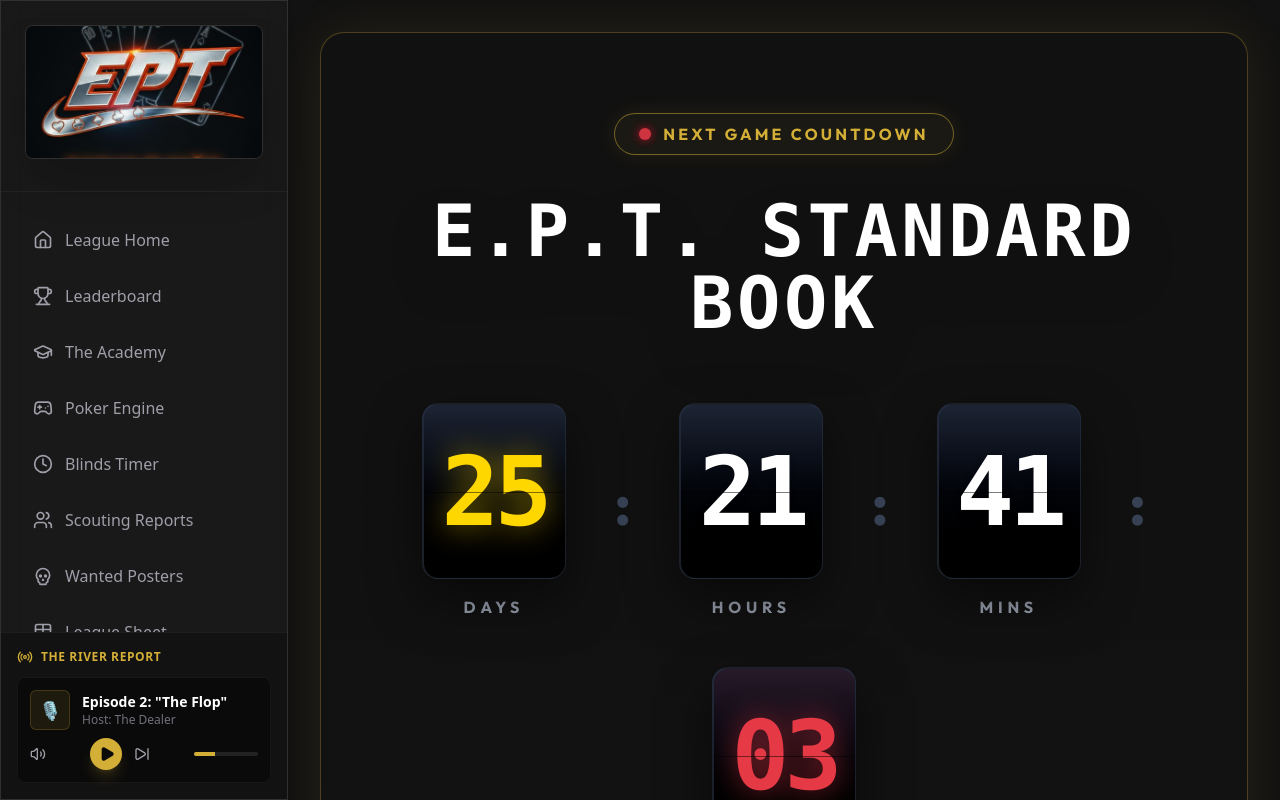
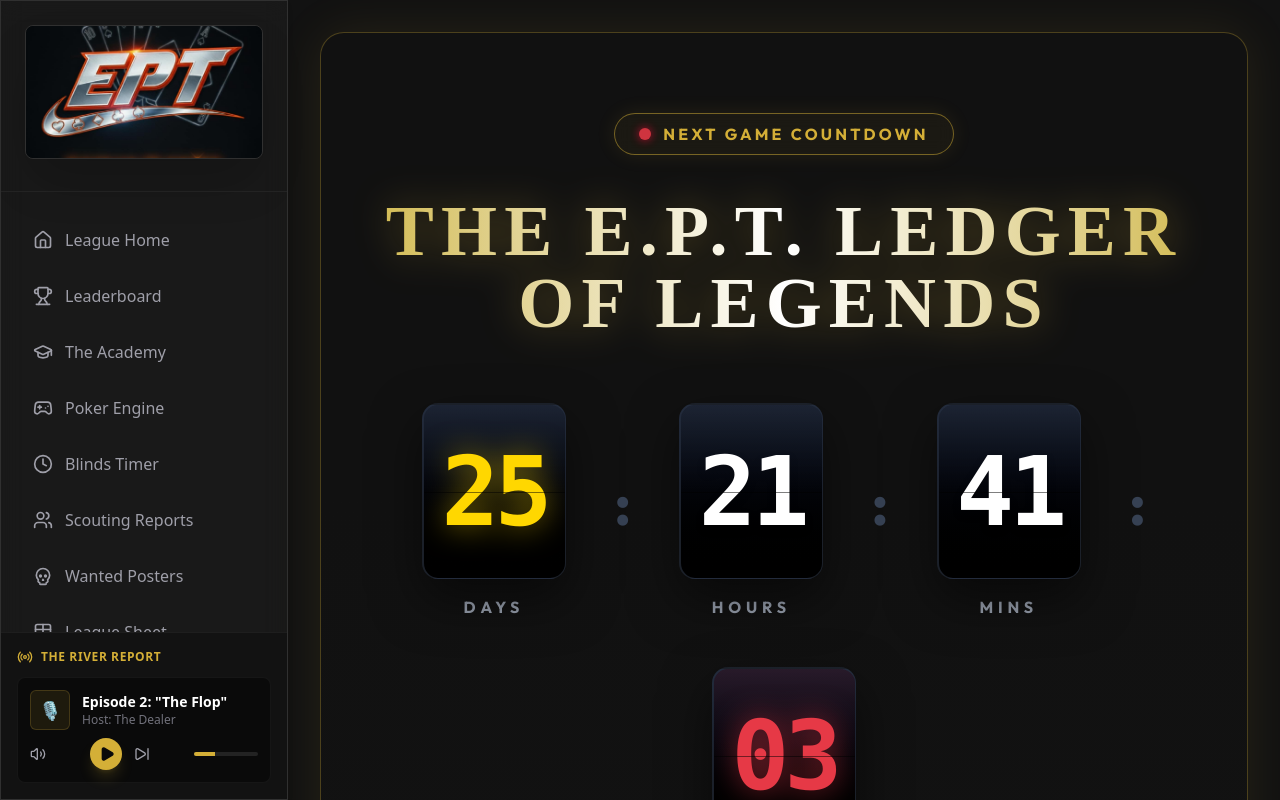
Before and after one commit to edwardwearing-hub/ept-poker-league, a Next.js app: page / in a window 1280 px wide. Shown: the top 800 px of the page. Built offline with nearby package versions, Linux system fonts and the light colour scheme.

Commit message:
style: update homepage title to The E.P.T. Ledger of Legends with premium gradient styling

```diff
--- a/src/components/NextGameCountdown.tsx
+++ b/src/components/NextGameCountdown.tsx
@@ -69,8 +69,8 @@ export default function NextGameCountdown() {
                     <span className="text-gold font-bold uppercase tracking-[0.2em] text-sm md:text-base">Next Game Countdown</span>
                 </div>
 
-                <h1 className="text-4xl md:text-7xl font-black text-white mb-16 uppercase tracking-wider drop-shadow-2xl font-mono">
-                    E.P.T. Standard Book
+                <h1 className="text-5xl md:text-7xl font-black mb-16 uppercase tracking-widest drop-shadow-[0_0_20px_rgba(212,175,55,0.4)] bg-gradient-to-r from-[#cfb53b] via-white to-[#cfb53b] bg-clip-text text-transparent" style={{ fontFamily: 'serif' }}>
+                    The E.P.T. Ledger of Legends
                 </h1>
 
                 {/* The Clock Grid */}
```
